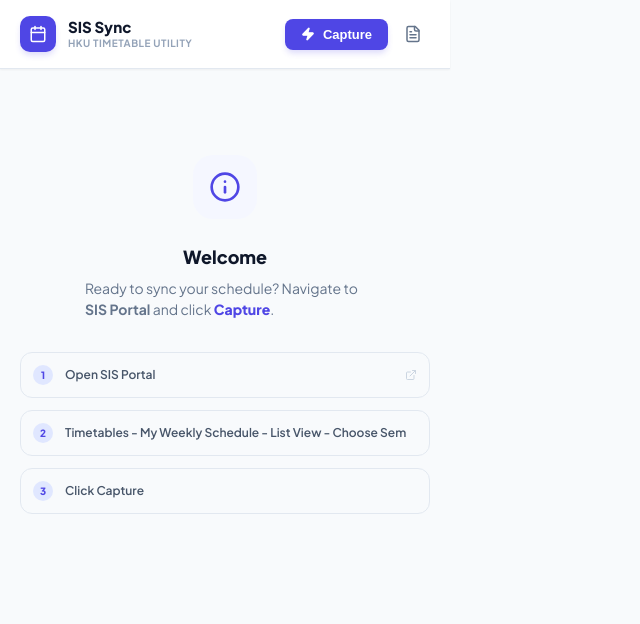
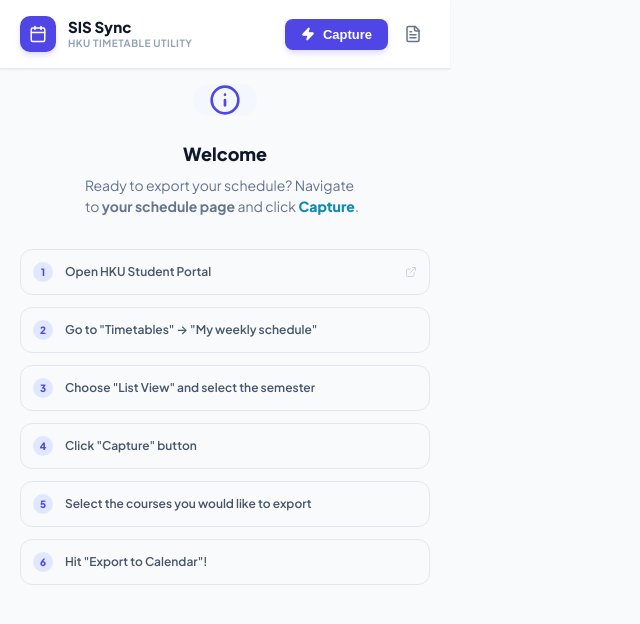
Before and after one commit to GarytheNoob/hku-timetable-exporter, a React (Vite) app: page / in a window 1280 px wide. Shown: the top 624 px of the page, without its empty margins (0-640 px from the left). Built offline with nearby package versions, Linux system fonts and the light colour scheme.

Commit message:
change menu text

```diff
--- a/App.tsx
+++ b/App.tsx
@@ -173,15 +173,18 @@ const App: React.FC = () => {
             </div>
             <h2 style={{fontSize: '1.125rem', fontWeight: 800, color: '#0f172a', marginBottom: '0.5rem'}}>Welcome</h2>
             <p style={{fontSize: '0.875rem', color: '#64748b', marginBottom: '2rem', maxWidth: '280px'}}>
-              Ready to sync your schedule? Navigate to <strong>SIS Portal</strong> and click
-              <span style={{color: '#4f46e5', fontWeight: 800}}> Capture</span>.
+              Ready to export your schedule? Navigate to <strong>your schedule page</strong> and click
+              <span style={{color: '#118ab2', fontWeight: 800}}> Capture</span>.
             </p>
 
             <div className="w-full" style={{display: 'grid', gap: '0.75rem'}}>
               {[
-                { step: 1, text: "Open SIS Portal", link: "https://studentportal.hku.hk/" },
-                { step: 2, text: "Timetables - My Weekly Schedule - List View - Choose Sem" },
-                { step: 3, text: "Click Capture" }
+                { step: 1, text: "Open HKU Student Portal", link: "https://studentportal.hku.hk/" },
+                { step: 2, text: "Go to \"Timetables\" → \"My weekly schedule\"" },
+                { step: 3, text: "Choose \"List View\" and select the semester" },
+                { step: 4, text: "Click \"Capture\" button" },
+                { step: 5, text: "Select the courses you would like to export" },
+                { step: 6, text: "Hit \"Export to Calendar\"!" },
               ].map((item, idx) => (
                 <div key={idx} style={{background: '#f8fafc', border: '1px solid #e2e8f0', borderRadius: '0.75rem', padding: '0.75rem', display: 'flex', alignItems: 'center', gap: '0.75rem'}}>
                   <span style={{width: '20px', height: '20px', borderRadius: '50%', background: '#e0e7ff', color: '#4f46e5', fontSize: '10px', fontWeight: 800, display: 'flex', alignItems: 'center', justifyContent: 'center'}}>
@@ -301,13 +304,8 @@ const App: React.FC = () => {
             style={{fontSize: '0.875rem', borderRadius: '0.75rem'}}
           >
             <Download size={16} />
-            Sync {selectedCourseIds.size} Courses to Calendar
+            Export {selectedCourseIds.size} Courses to Calendar
           </button>
-          <div style={{textAlign: 'center', marginTop: '0.75rem'}}>
-            <span style={{fontSize: '9px', fontWeight: 800, color: '#cbd5e1', textTransform: 'uppercase', letterSpacing: '0.1em'}}>
-              {parsedData.studentName}
-            </span>
-          </div>
         </footer>
       )}
     </div>
```
